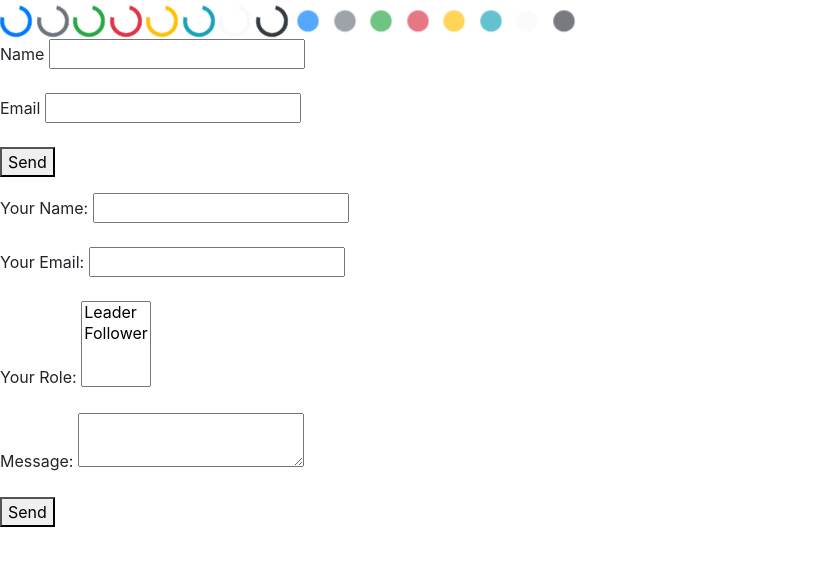
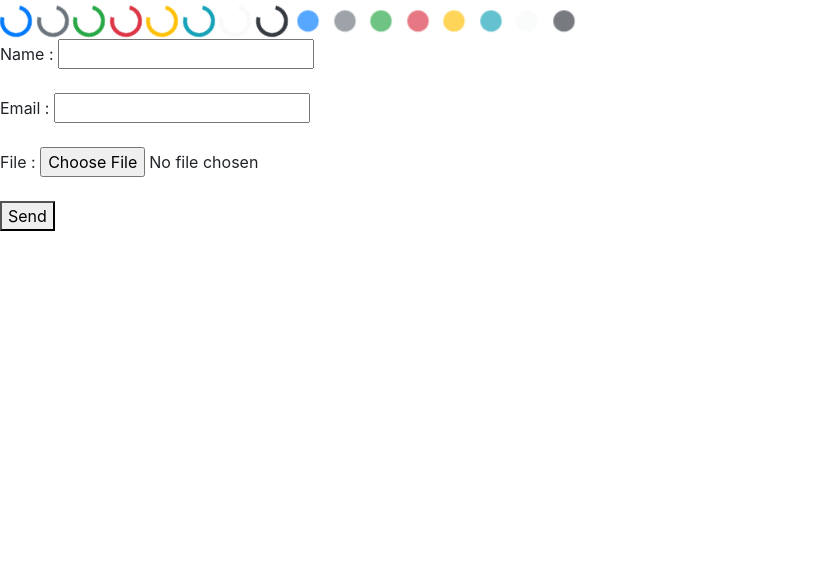
Before and after one commit to Sophal24/Netlify-Hosting, a plain HTML site: page index.html in a window 1280 px wide. Shown: the part 51-616 px from the top of the page, without its empty margins (0-834 px from the left). Drawn offline with nearby package versions, Linux system fonts and the light colour scheme.

Commit message:
add file input

```diff
--- a/index.html
+++ b/index.html
@@ -65,10 +65,13 @@
 
 	<form name="contact" netlify>
 	  <p>
-	    <label>Name <input type="text" name="name" /></label>
+	    <label>Name : <input type="text" name="name" /></label>
 	  </p>
 	  <p>
-	    <label>Email <input type="email" name="email" /></label>
+	    <label>Email : <input type="email" name="email" /></label>
+	  </p>
+	  <p>
+	  	<label>File : <input type="file" name="file"></label>
 	  </p>
 	  <p>
 	    <button type="submit">Send</button>
@@ -76,26 +79,5 @@
 	</form>
 
 
-	<form name="contact1" method="POST" netlify>
-	  <p>
-	    <label>Your Name: <input type="text" name="name" /></label>
-	  </p>
-	  <p>
-	    <label>Your Email: <input type="email" name="email" /></label>
-	  </p>
-	  <p>
-	    <label>Your Role: <select name="role[]" multiple>
-	      <option value="leader">Leader</option>
-	      <option value="follower">Follower</option>
-	    </select></label>
-	  </p>
-	  <p>
-	    <label>Message: <textarea name="message"></textarea></label>
-	  </p>
-	  <p>
-	    <button type="submit">Send</button>
-	  </p>
-	</form>
-
 </body>
 </html>
```
